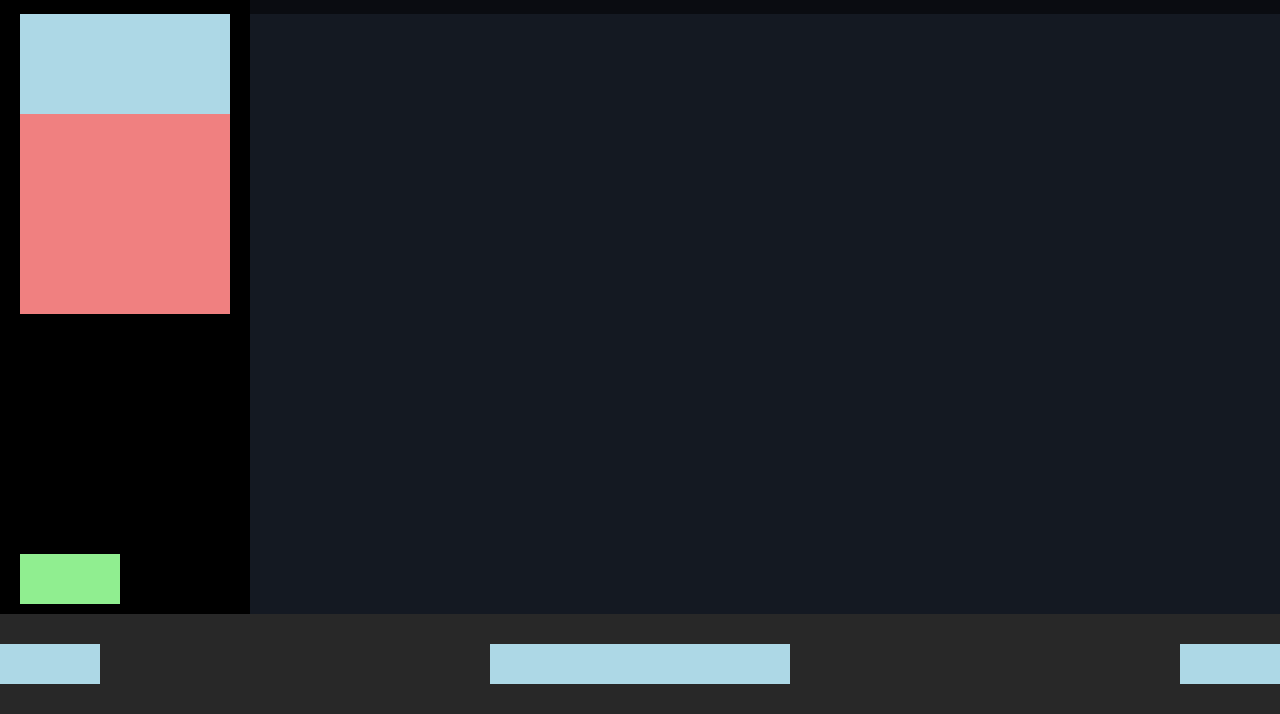
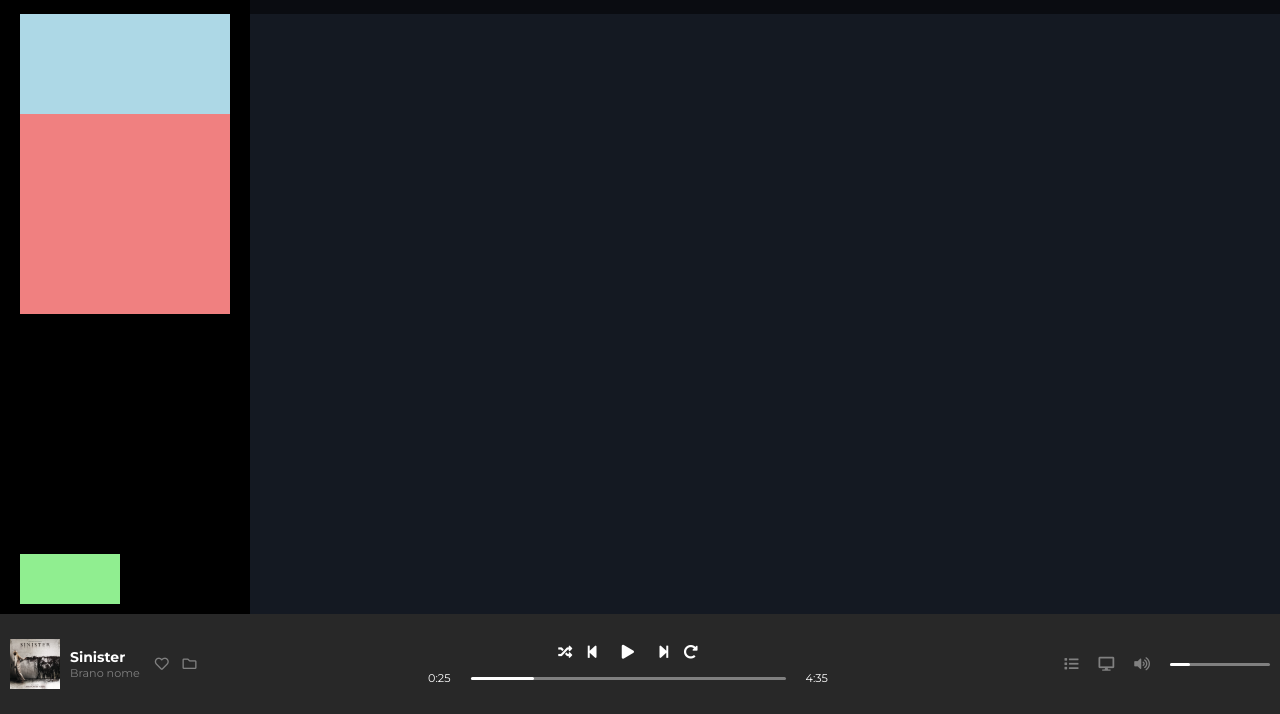
Before and after one commit to FrancescoSanti1/html-css-spotifyweb, a plain HTML site: page index.html in a window 1280 px wide. Shown: the part 86-800 px from the top of the page. Drawn offline with Linux system fonts and the light colour scheme.

Commit message:
footer completo

```diff
--- a/css/style.css
+++ b/css/style.css
@@ -10,6 +10,8 @@
 
 body {
     font-family: 'Montserrat', sans-serif;
+    color: grey;
+    font-size: 14px;
 }
 
 #contenitore {
@@ -87,18 +89,110 @@ footer {
     display: flex;
     justify-content: space-between;
     align-items: center;
+    padding: 0 10px;
 }
 
-footer .player {
 
-    /* debug */
-    height: 40px;
-    width: 100px;
-    background-color: lightblue;
+/* Parte sinistra del player */
+
+footer .player.sx {
+    display: flex;
+    align-items: center;
 }
 
-footer .player.cx {
+footer .player.sx #brano-in-riproduzione {
+    display: flex;
+    align-items: center;
+}
 
-    /* debug */
-    width: 300px;
+footer .player.sx img {
+    max-height: 50px;
 }
+
+footer .player.sx #info-brano {
+    margin: 0 10px;
+}
+
+footer .player.sx #info-brano div:first-child {
+    font-weight: 700;
+    color: white;
+}
+
+footer .player.sx #info-brano div:nth-child(2) {
+    font-size: 0.7rem;
+}
+
+footer .player.sx i {
+    margin: 0 5px;
+}
+
+
+/* Parte centrale del player */
+
+.player.cx {
+    color: white;
+    width: 50%;
+}
+
+.player.cx #btn-riproduzione {
+    text-align: center;
+    margin-bottom: 10px;
+}
+
+.player.cx #btn-riproduzione i {
+    margin: 0 5px;
+}
+
+.player.cx #btn-riproduzione i:nth-child(3) {
+    margin: 0 15px;
+}
+
+.player.cx #barra {
+    display: flex;
+    justify-content: center;
+    align-items: center;
+    font-size: 0.7rem;
+}
+
+.player.cx #barra div:nth-child(2) {
+    width: 50%;
+    height: 3px;
+    background-color: grey;
+    margin: 0 20px;
+    border-radius: 3px;
+}
+
+/* selezione per mostrare l'avanzamento del brano in esecuzione nella barra centrale */
+.player.cx #barra div:nth-child(2) > div {
+    width: 20%;
+    height: 3px;
+    background-color: white;
+    border-radius: 3px;
+}
+
+
+/* Parte destra del player */
+
+.player.dx {
+    display: flex;
+    align-items: center;
+}
+
+.player.dx i {
+    margin: 0 10px;
+}
+
+.player.dx #barra-volume {
+    width: 100px;
+    height: 3px;
+    background-color: grey;
+    border-radius: 3px;
+    margin-left: 10px;
+}
+
+.player.dx #barra-volume div {
+    width: 20%;
+    height: 3px;
+    background-color: white;
+    border-radius: 3px;
+}
--- a/index.html
+++ b/index.html
@@ -4,6 +4,7 @@
     <meta charset="UTF-8">
     <meta http-equiv="X-UA-Compatible" content="IE=edge">
     <meta name="viewport" content="width=device-width, initial-scale=1.0">
+    <link rel="stylesheet" href="https://cdnjs.cloudflare.com/ajax/libs/font-awesome/5.15.3/css/all.min.css">
     <link rel="stylesheet" href="css/style.css">
     <title>Spotify web app replica</title>
 </head>
@@ -40,9 +41,43 @@
 
     <!-- Il footer rappresenta il player che sta sempre in basso -->
     <footer>
-        <div class="player sx"></div>
-        <div class="player cx"></div>
-        <div class="player dx"></div>
+        <div class="player sx">
+            <div id="brano-in-riproduzione">
+                <img src="img/sinister.jpeg" alt="Copertina album">
+                <div id="info-brano">
+                    <div>Sinister</div>
+                    <div>Brano nome</div>
+                </div>
+            </div>
+            <div id="preferiti">
+                <i class="far fa-heart"></i>
+                <i class="far fa-folder"></i>
+            </div>
+        </div>
+        <div class="player cx">
+            <div id="btn-riproduzione">
+                <i class="fas fa-random"></i>
+                <i class="fas fa-step-backward"></i>
+                <i class="fas fa-play"></i>
+                <i class="fas fa-step-forward"></i>
+                <i class="fas fa-redo-alt"></i>
+            </div>
+            <div id="barra">
+                <div>0:25</div>
+                <div>
+                    <div></div>
+                </div>
+                <div>4:35</div>
+            </div>
+        </div>
+        <div class="player dx">
+            <i class="fas fa-list"></i>
+            <i class="fas fa-desktop"></i>
+            <i class="fas fa-volume-up"></i>
+            <div id="barra-volume">
+                <div></div>
+            </div>
+        </div>
     </footer>
 </body>
 </html>
```
